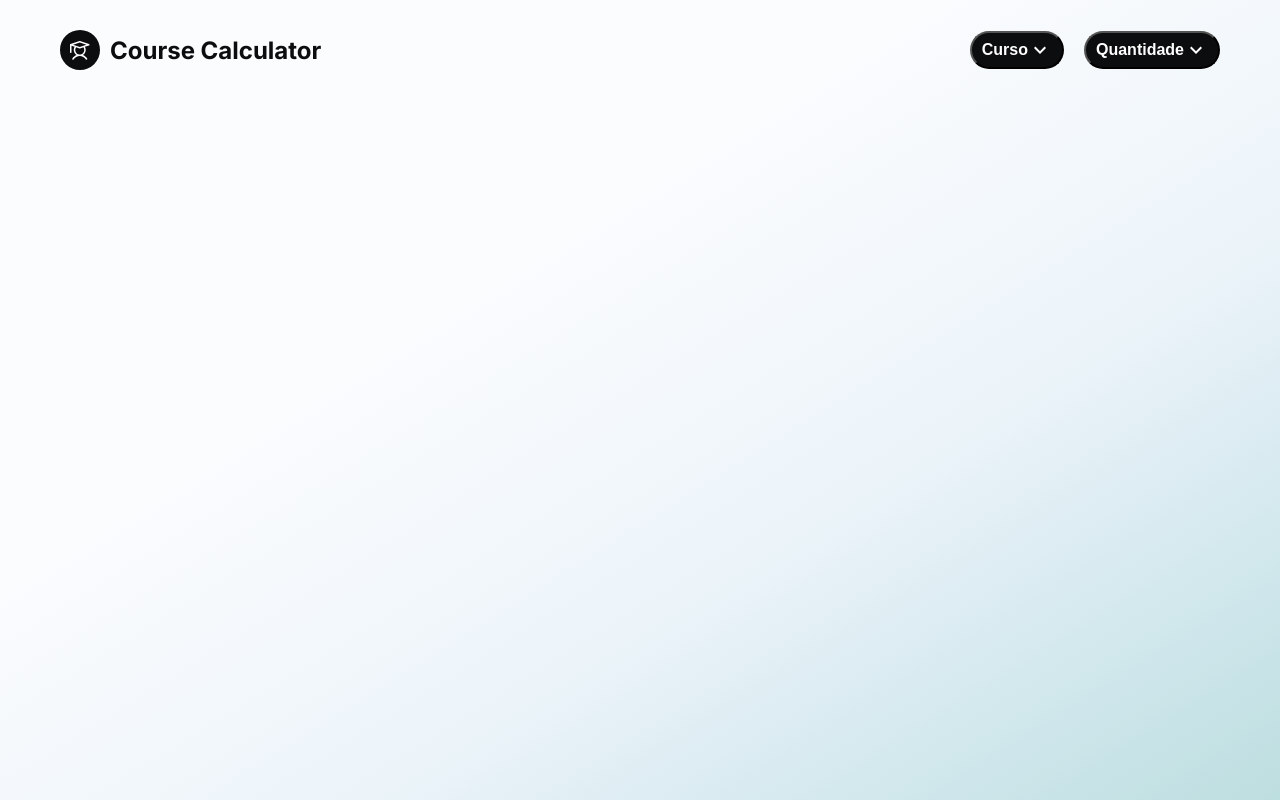
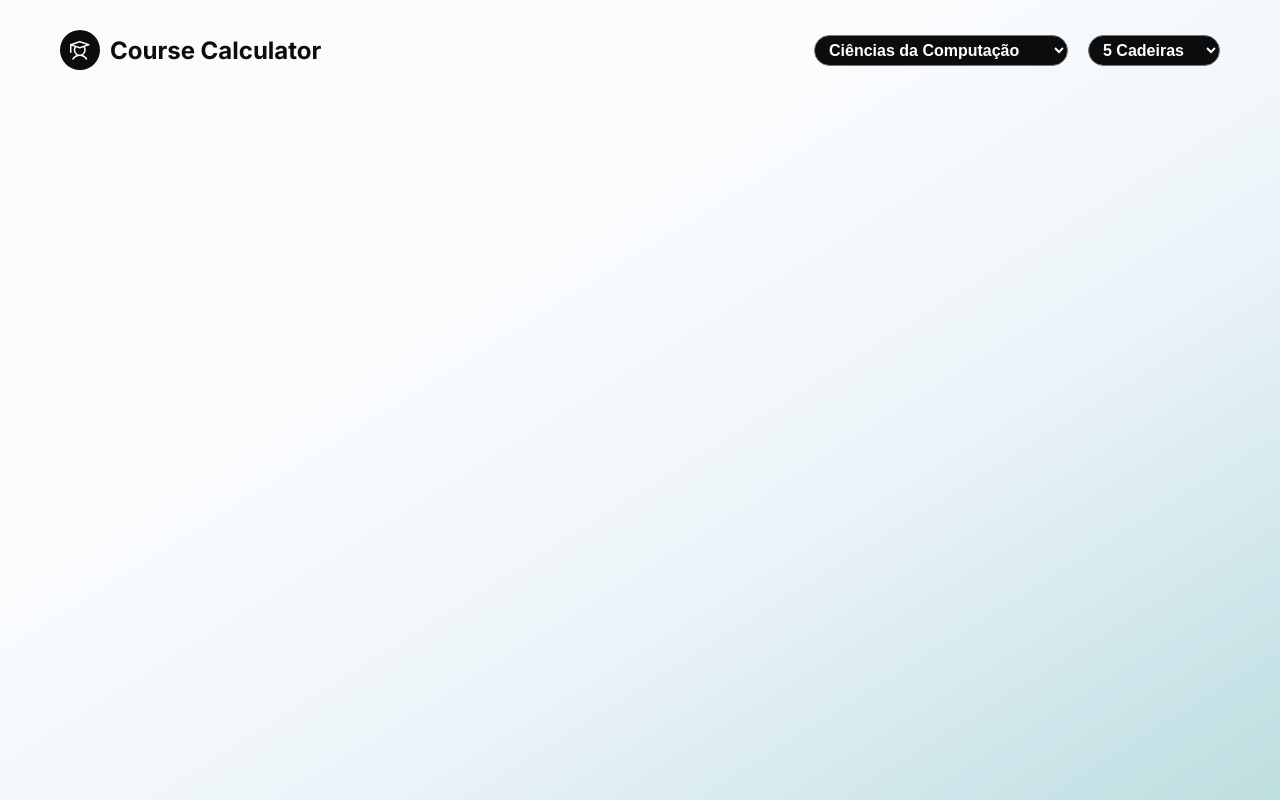
Before and after one commit to CaioLuColaco/course-calculator, a Next.js app: page / in a window 1280 px wide. Built offline with nearby package versions, Linux system fonts and the light colour scheme.

Commit message:
Change the select's boxes

```diff
--- a/src/app/page.js
+++ b/src/app/page.js
@@ -1,7 +1,12 @@
+"use client";
 import Image from 'next/image'
 import styles from './page.module.css'
-import { ExpandMore } from '@mui/icons-material'
+import { useState } from 'react'
+
 export default function Home() {
+  const [course, setCourse] = useState("ComputerScience")
+  const [quantity, setQuantity] = useState("5")
+
   return (
     <main className={styles.main}>
 
@@ -20,15 +25,27 @@ export default function Home() {
         </div>
 
         <div className={styles.menuButtons}>
-          <button>
-            Curso
-            <ExpandMore color="white"/>
-          </button>
+            <select value={course} onChange={ e => setCourse(e.target.value)}>
+              <option value="ComputerScience">Ciências da Computação</option>
+              <option value="ComputerEngineering">Engenharia da Computação</option>
+              <option value="ADS">ADS</option>
+            </select>
 
-          <button>
-            Quantidade
-            <ExpandMore color="white"/>
-          </button>
+            <select value={quantity} onChange={ e => setQuantity(e.target.value)}>
+              <option value="1">1 Cadeira</option>
+              <option value="2">2 Cadeiras</option>
+              <option value="3">3 Cadeiras</option>
+              <option value="4">4 Cadeiras</option>
+              <option value="5">5 Cadeiras</option>
+              <option value="6">6 Cadeiras</option>
+              <option value="7">7 Cadeiras</option>
+              <option value="8">8 Cadeiras</option>
+              <option value="9">9 Cadeiras</option>
+              <option value="10">10 Cadeiras</option>
+              <option value="11">11 Cadeiras</option>
+              <option value="12">12 Cadeiras</option>
+            </select>
+
         </div>
       </div>
 
--- a/src/app/page.module.css
+++ b/src/app/page.module.css
@@ -34,7 +34,7 @@
   gap: 20px
 }
 
-.menuButtons button{
+.menuButtons select{
   background-color: #0c0d0e;
   color: white;
   padding: 5px 10px;
@@ -45,12 +45,11 @@
   font-size: 1rem
 }
 
-.menuButtons button:hover{
+.menuButtons select:hover{
   opacity: 0.8;
   cursor: pointer
 }
 
 .expand{
   color: white;
-
 }
```
